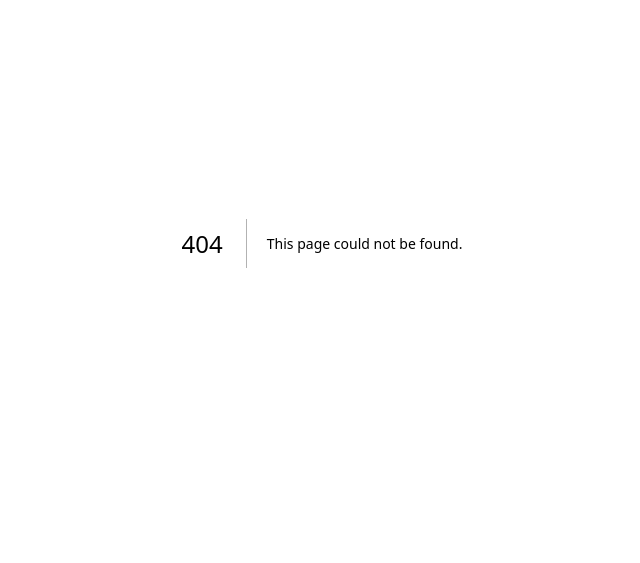
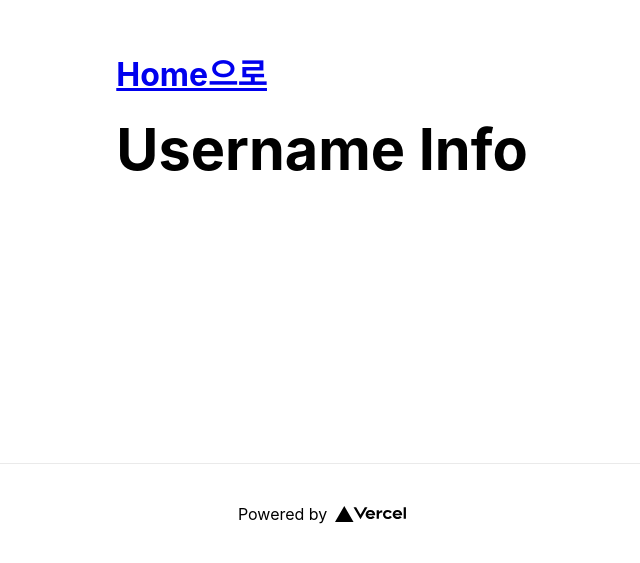
Before and after one commit to Kim-yongbeom/Next.js, a Next.js app in the folder Nextjs_practice/nextjs-blog/: page /1/info in a window 1280 px wide. Before the commit this address had no page. Shown: the part 237-800 px from the top of the page, without its empty margins (318-958 px from the left). Built offline with nearby package versions, Linux system fonts and the light colour scheme.

Commit message:
next.js 연습

```diff
--- /dev/null
+++ b/Nextjs_practice/nextjs-blog/src/pages/[username]/info.js
@@ -0,0 +1,20 @@
+import Layout from 'components/Layout'
+import SubLayout from 'components/SubLayout'
+import styles from '/styles/Home.module.css'
+
+export default function UsernameInfo() {
+
+  return (
+    <>
+      <h1 className={styles.title}>Username Info</h1>
+    </>
+  )
+}
+
+UsernameInfo.getLayout = function getLayout(page) {
+  return (
+    <Layout>
+      <SubLayout>{page}</SubLayout>
+    </Layout>
+  )
+}
```
Also changed, not shown: Nextjs_practice/nextjs-blog/src/pages/category/[slug].js (added, +20 -0 lines).
